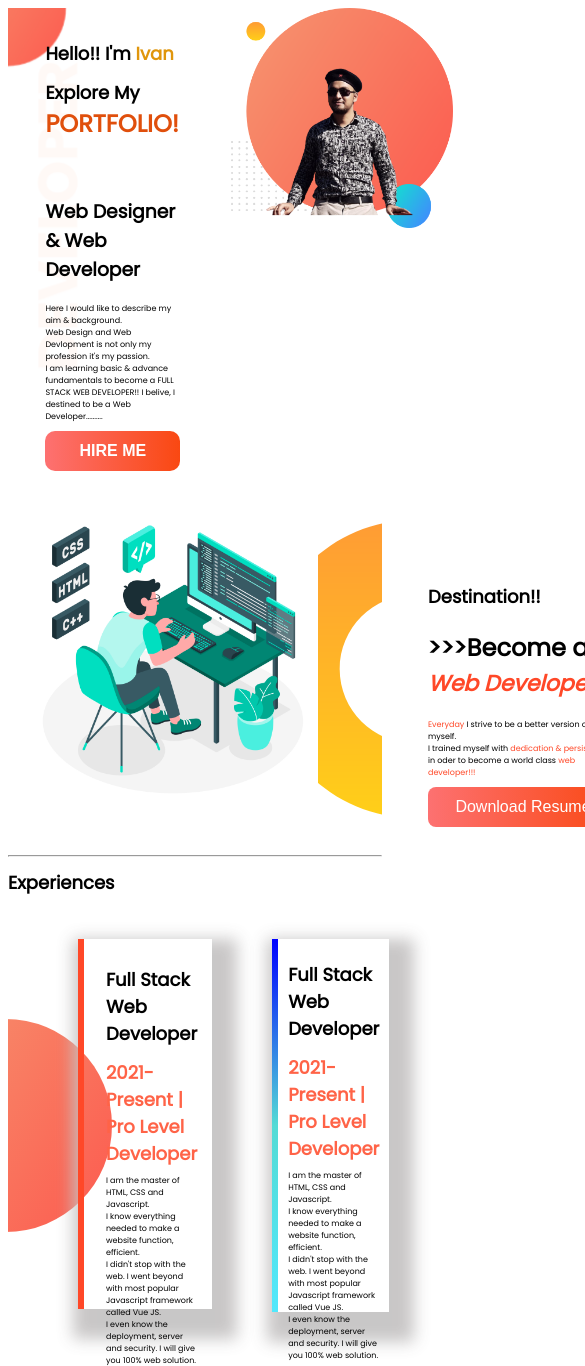
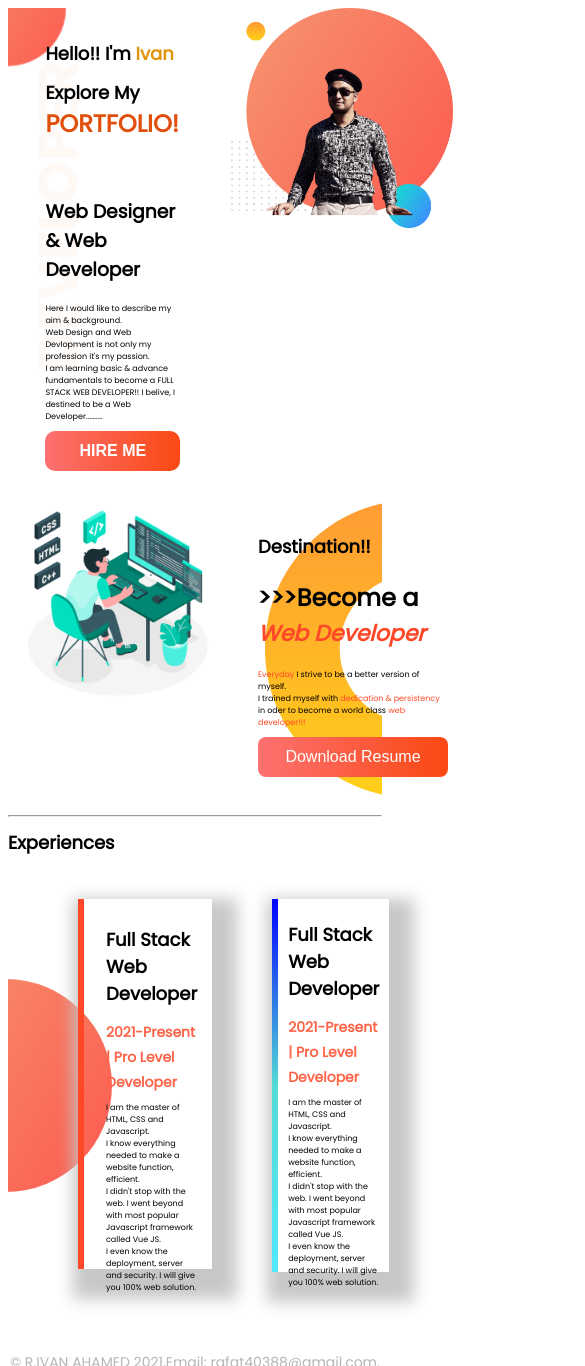
Before and after one commit to Simanto4038/Portfolio, a plain HTML site: page index.html in a window 390 px wide. Shown: the top 1366 px of the page, 585 px wide, since content can reach past the window. Drawn offline with Linux system fonts and the light colour scheme; a web font is replaced by a local one.

Commit message:
responsive2

```diff
--- a/index.css
+++ b/index.css
@@ -156,8 +156,8 @@ footer a:visited{
     }
     .img2{
         flex: 1;
-        height: 290px;
-        margin: 10px;
+        height: 200px;
+        margin: 5px;
     }
     h1{
         font-size: 18px;
@@ -199,8 +199,12 @@ footer a:visited{
         border-image-slice: 1;
     }
     .spn5{
-        font-size: 18px;
+        font-size: 14px;
         font-weight: 800;
         color: tomato;
     }
+    .dream{
+        flex: 1;
+        margin: 30px;
+    }
 }
```
